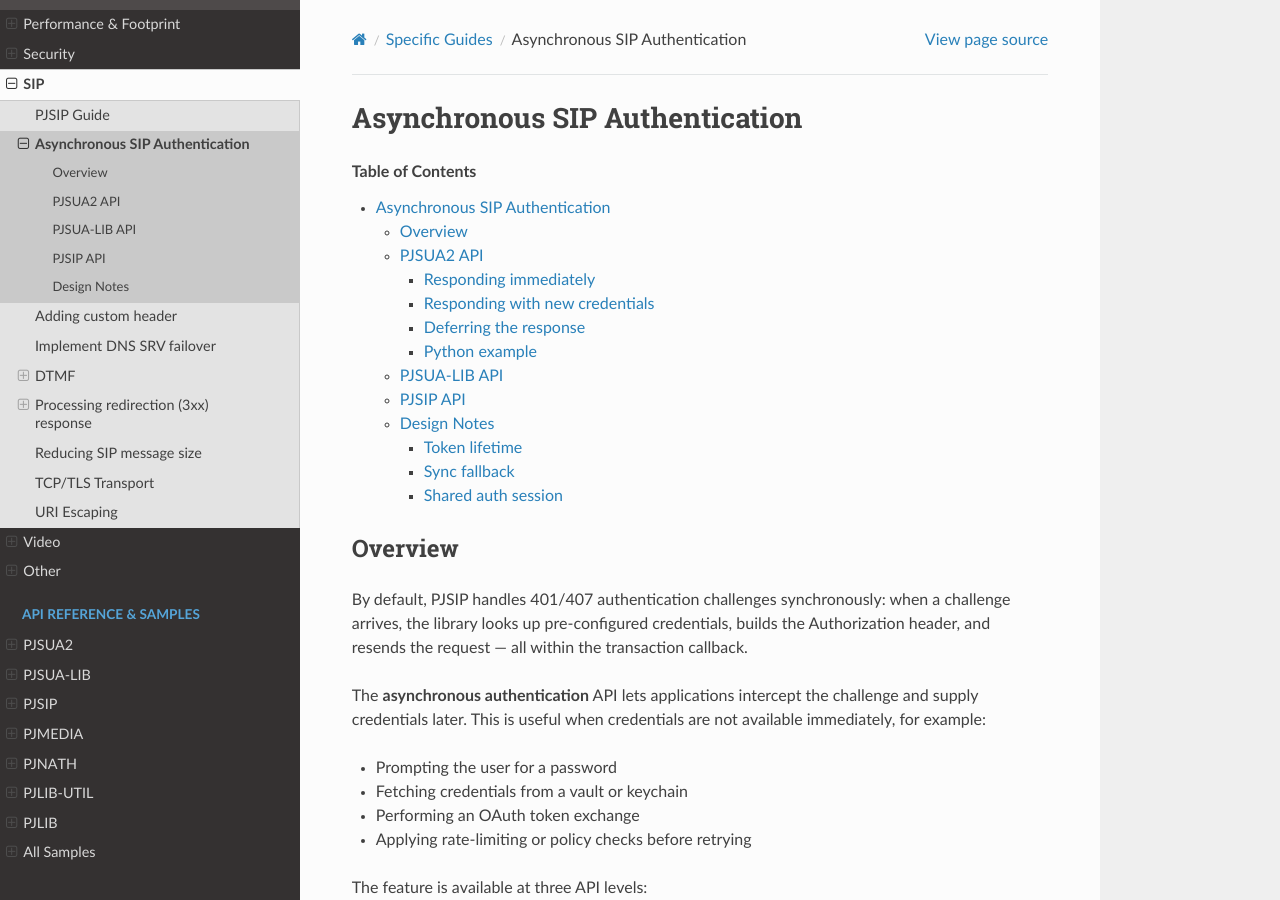
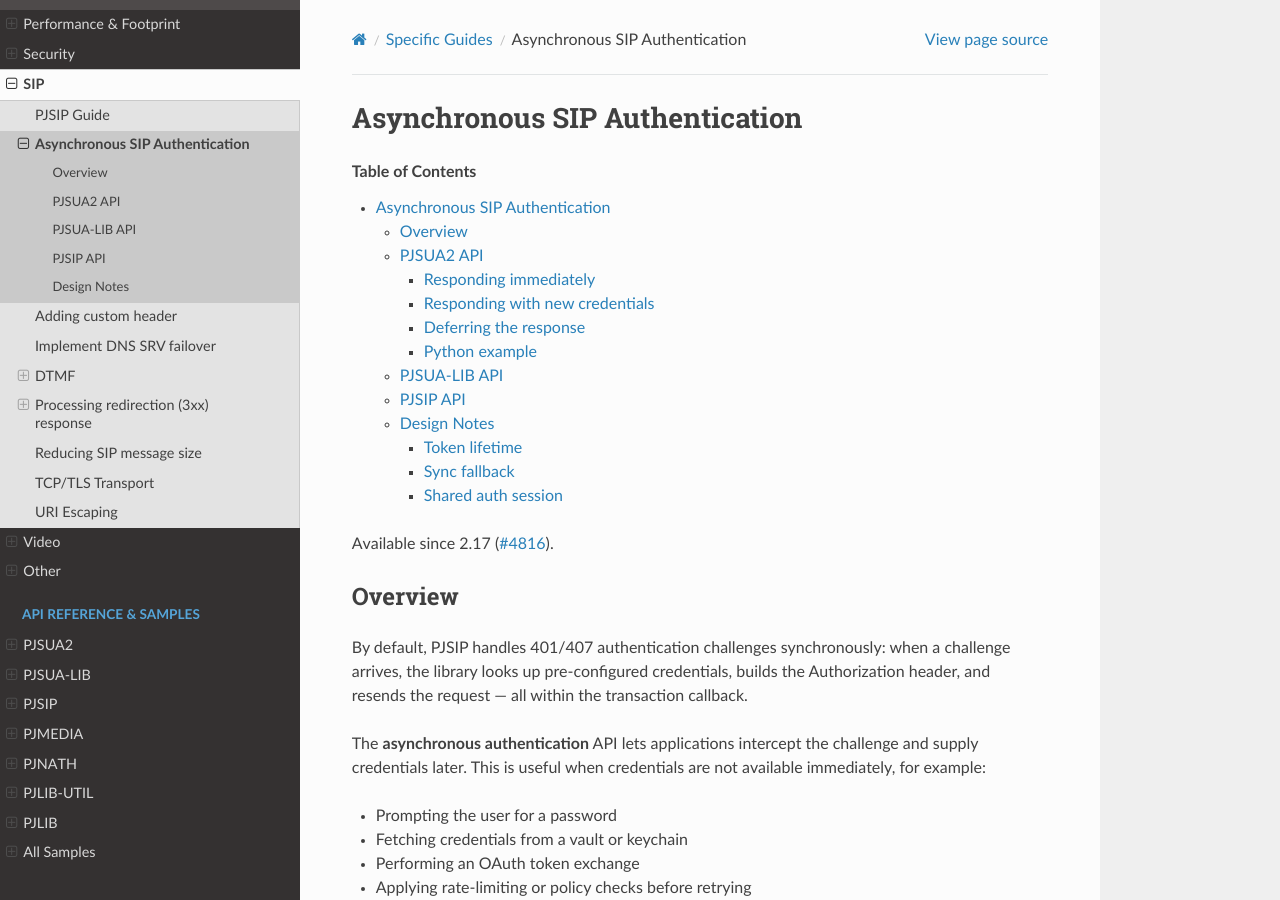
Before and after one commit to pjsip/pjproject_docs, a Sphinx documentation site: the page built from docs/source/specific-guides/sip/async_auth.rst, in a window 1280 px wide and 900 px high. Built offline with Sphinx 7.4.7 and the Read the Docs theme 3.1.0, drawn with Linux system fonts in a browser that asks for light colours; the version number could not be read and is left out.

Commit message:
Add "Available since 2.17" reference to async auth guide
Points readers to PR #4816 for traceability.

Co-Authored-By: Claude Code

```diff
--- a/docs/source/specific-guides/sip/async_auth.rst
+++ b/docs/source/specific-guides/sip/async_auth.rst
@@ -3,6 +3,8 @@ Asynchronous SIP Authentication
 
 .. contents:: Table of Contents
     :depth: 3
+
+Available since 2.17 (:pr:`4816`).
 
 
 Overview
```
